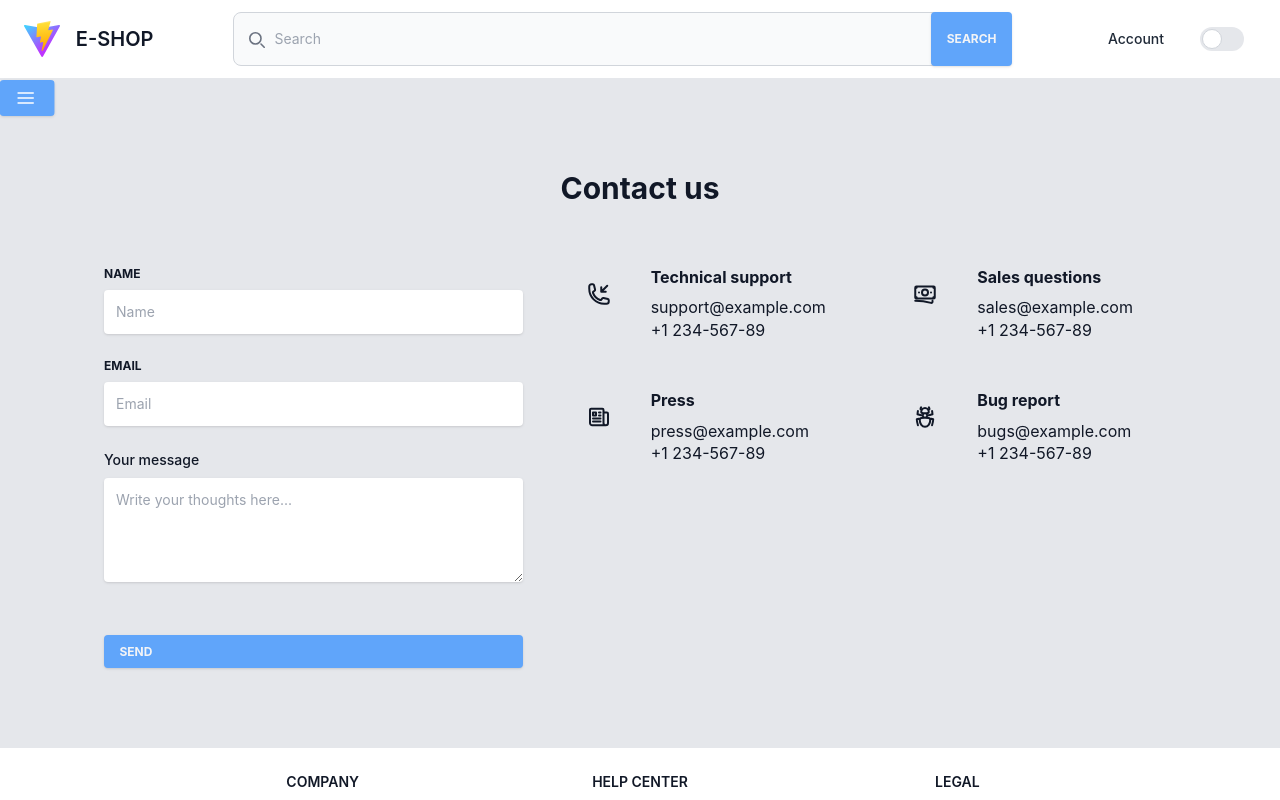
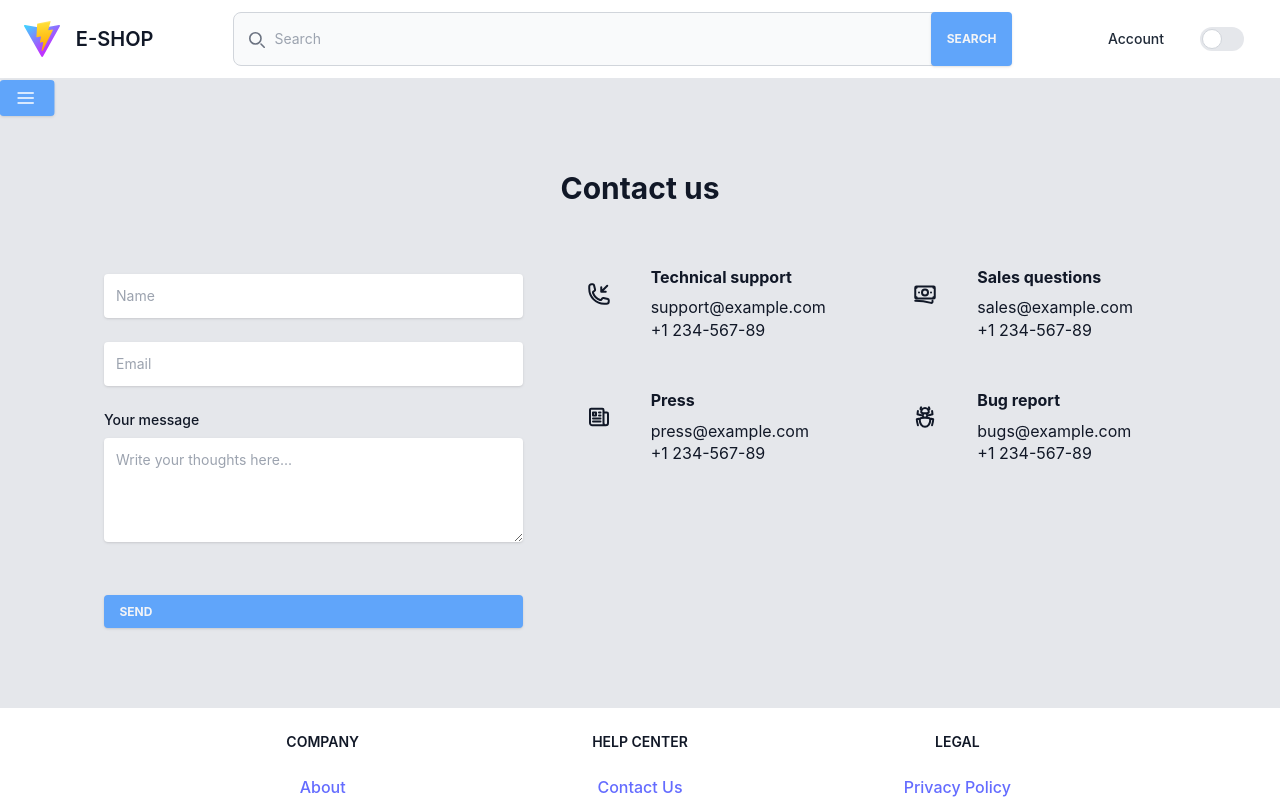
Before and after one commit to Viro102/eshop_app, a React (Vite) app: page /contact in a window 1280 px wide. Shown: the top 800 px of the page. Built offline with nearby package versions, Linux system fonts and the light colour scheme.

Commit message:
implement InputForm component

```diff
--- a/src/components/InputForm.tsx
+++ b/src/components/InputForm.tsx
@@ -1,19 +1,26 @@
 type InputFormProps = {
-  name: string;
+  label: string;
+  htmlFor: string;
   type: string;
   placeholder: string;
+  onChange: (e: React.SyntheticEvent) => void;
 };
 
-const InputForm = ({ name, type, placeholder }: InputFormProps) => {
+const InputForm = ({ label, htmlFor, type, placeholder, onChange }: InputFormProps) => {
   return (
     <div className="relative mb-3 w-full">
-      <label className="mb-2 block text-xs font-bold uppercase text-gray-900 dark:text-white">
-        {name}
+      <label
+        htmlFor={htmlFor}
+        className="mb-2 block text-xs font-bold uppercase text-gray-900 dark:text-white"
+      >
+        {label}
       </label>
       <input
         type={type}
+        id={htmlFor}
         className="w-full rounded border-0 bg-white px-3 py-3 text-sm text-black placeholder-gray-400 shadow transition-all focus:outline-none focus:ring"
         placeholder={placeholder}
+        onChange={onChange}
       />
     </div>
   );
```
